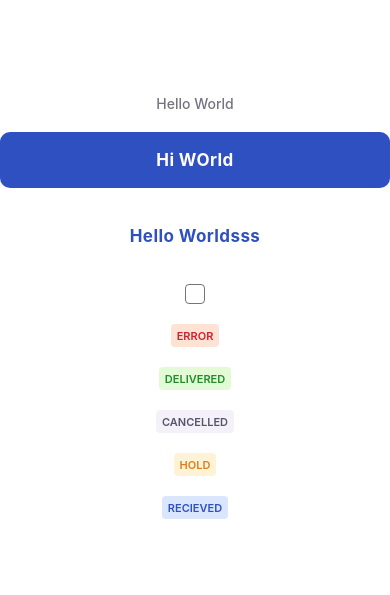
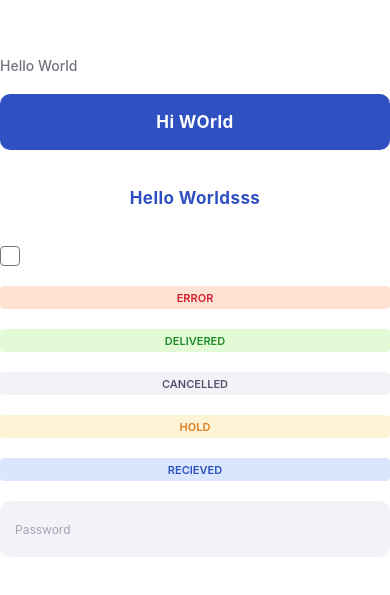
Before and after one commit to DenkyOgbonnaya/shipment-tracker, a React Native app: screen / in a window 390 px wide. Shown: the part 115-710 px from the top of the page. Built offline with nearby package versions, Linux system fonts and the light colour scheme.

Commit message:
chore:add text input field

```diff
--- a/App.tsx
+++ b/App.tsx
@@ -18,6 +18,7 @@ import {theme} from './src/styles/theme';
 import Button from './src/components/button';
 import Checkbox from './src/components/checkbox';
 import Tag from './src/components/tag';
+import TextField from './src/components/textField';
 
 function App(): React.JSX.Element {
   const isDarkMode = useColorScheme() === 'dark';
@@ -47,6 +48,7 @@ function App(): React.JSX.Element {
       <Tag variant="cancelled" />
       <Tag variant="hold" />
       <Tag variant="recieved" />
+      <TextField placeholder="Password" secureTextEntry />
     </SafeAreaView>
   );
 }
@@ -55,7 +57,6 @@ const styles = StyleSheet.create({
   container: {
     flex: 1,
     justifyContent: 'center',
-    alignItems: 'center',
     paddingHorizontal: 20,
     gap: 20,
   },
--- /dev/null
+++ b/src/components/textField/index.tsx
@@ -0,0 +1,115 @@
+import * as React from 'react';
+import {View, Animated, TextInput, Text} from 'react-native';
+import {theme} from 'styles/theme';
+import styles from './textField.style';
+
+type Props = React.ComponentPropsWithRef<typeof TextInput> & {
+  label?: string;
+  info?: string;
+  multiline?: boolean;
+  errorMessage?: string;
+};
+const TextField: React.FC<Props> = ({
+  errorMessage,
+  label,
+  multiline,
+  placeholder,
+  value,
+  onChangeText,
+  ...rest
+}) => {
+  const {colors} = theme;
+  const [state, setState] = React.useState(value || '');
+  const moveText = React.useRef(new Animated.Value(0)).current;
+
+  const moveTextTop = () => {
+    Animated.timing(moveText, {
+      toValue: 1,
+      duration: 200,
+      useNativeDriver: true,
+    }).start();
+  };
+
+  const moveTextBottom = () => {
+    Animated.timing(moveText, {
+      toValue: 0,
+      duration: 200,
+      useNativeDriver: true,
+    }).start();
+  };
+
+  const yVal = moveText.interpolate({
+    inputRange: [0, 1],
+    outputRange: [2, -10],
+  });
+  const placeholderColor = moveText.interpolate({
+    inputRange: [0, 1],
+    outputRange: ['#A7A3B3', '#58536E'],
+  });
+
+  const animStyle = {
+    transform: [{translateY: yVal}],
+  };
+
+  React.useEffect(() => {
+    if (state !== '') {
+      moveTextTop();
+    } else if (state === '') {
+      moveTextBottom();
+    }
+
+    if (value) {
+      moveTextTop();
+      setState(value);
+    }
+  }, [value]);
+
+  const handleTextChange = (text: string) => {
+    setState(text);
+    if (onChangeText) {
+      onChangeText(text);
+    }
+  };
+
+  const onFocusHandler = () => {
+    moveTextTop();
+  };
+
+  const onBlurHandler = () => {
+    if (!state) {
+      moveTextBottom();
+    }
+  };
+
+  return (
+    <>
+      <View>
+        <Animated.Text
+          style={[styles.animatedStyle, animStyle, {color: placeholderColor}]}>
+          {placeholder}
+        </Animated.Text>
+        <View>
+          <TextInput
+            style={[styles.container]}
+            placeholderTextColor={colors.placeholder}
+            underlineColorAndroid="transparent"
+            value={state}
+            onChangeText={handleTextChange}
+            onFocus={onFocusHandler}
+            onBlur={onBlurHandler}
+            blurOnSubmit
+            {...rest}
+          />
+        </View>
+
+        {errorMessage && (
+          <Text style={{color: colors.danger, marginTop: 8}}>
+            {errorMessage}
+          </Text>
+        )}
+      </View>
+    </>
+  );
+};
+
+export default TextField;
--- /dev/null
+++ b/src/components/textField/textField.style.ts
@@ -0,0 +1,47 @@
+import {StyleSheet} from 'react-native';
+import {theme} from 'styles/theme';
+
+const {colors, font, size, fontFamily} = theme;
+
+const textInputStyles = StyleSheet.create({
+  container: {
+    height: 56,
+    width: '100%',
+    fontSize: size.base,
+    fontWeight: font.regular,
+    fontFamily: fontFamily.body.regular,
+    borderRadius: 10,
+    borderTopRightRadius: 10,
+    borderTopLeftRadius: 10,
+    paddingTop: 22,
+    paddingBottom: 0,
+
+    backgroundColor: colors.input,
+    color: colors.primary,
+    paddingHorizontal: 14,
+  },
+  label: {
+    marginBottom: 8,
+  },
+  animatedStyle: {
+    top: 19,
+    left: 5,
+    position: 'absolute',
+    paddingHorizontal: 10,
+    zIndex: 10,
+    fontFamily: fontFamily.heading.regular,
+    fontSize: 12,
+    lineHeight: 15,
+    fontWeight: '400',
+    backgroundColor: colors.input,
+  },
+  wrap: {
+    flex: 1,
+    flexDirection: 'row',
+    justifyContent: 'center',
+    alignItems: 'center',
+    backgroundColor: '#fff',
+  },
+});
+
+export default textInputStyles;
```
